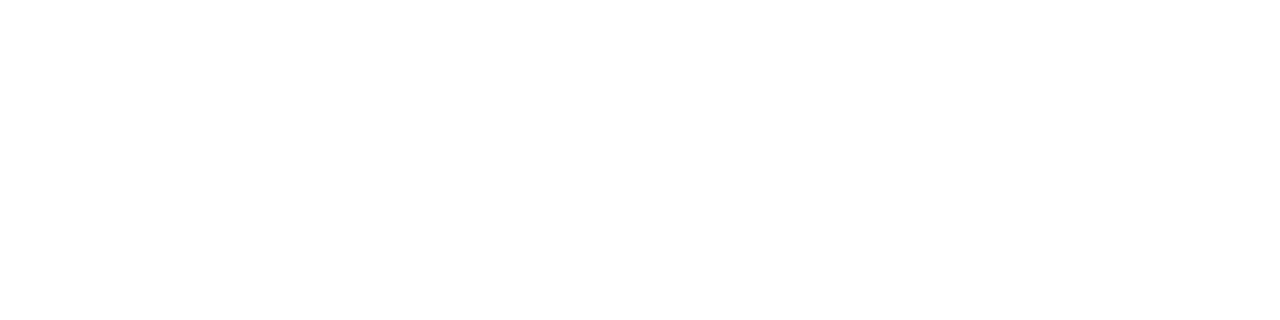
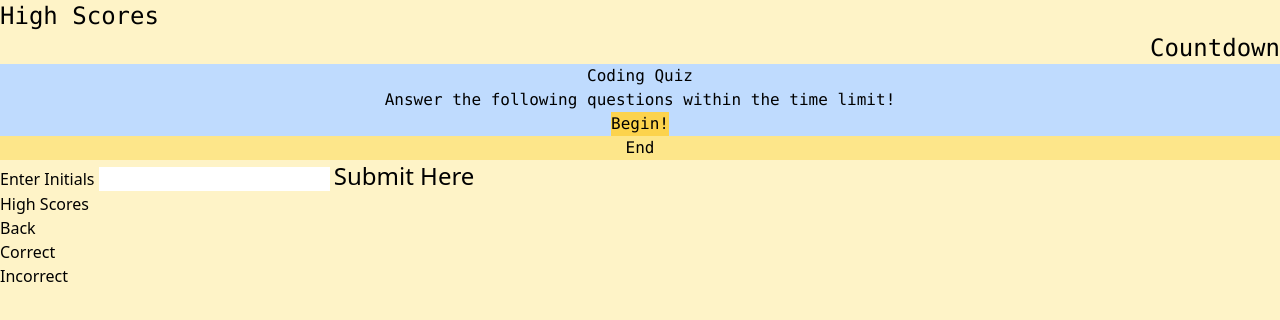
Before and after one commit to parkerjustice/WebAPI-Coding-Quiz2, a website: page index.html in a window 1280 px wide. Drawn offline with nearby package versions, Linux system fonts and the light colour scheme.

Commit message:
added more html

```diff
--- a/index.html
+++ b/index.html
@@ -6,15 +6,58 @@
     <meta http-equiv="X-UA-Compatible" content="IE=edge">
     <meta name="viewport" content="width=device-width, initial-scale=1.0">
     <title>Code Quiz</title>
+    <link href="https://unpkg.com/tailwindcss@^2/dist/tailwind.min.css" rel="stylesheet">
     <link rel="stylesheet" href="./assets/style.css">
 </head>
 
 
-<body>
+<body class="bg-yellow-100">
 
     <header>
+        <h3 class="text-left font-mono text-2xl" id="high-scores"> High Scores</h3>
+        <h3 class="text-right font-mono text-2xl countdown"> Countdown <span id="countdown"></span></h3>
+    </header>
 
-    </header>
+
+    <div id="initial-screen" class="start">
+        <div class="initial-start text-center font-mono bg-blue-200">
+            <h1> Coding Quiz </h1>
+            <p>
+                Answer the following questions within the time limit!
+            </p>
+            <button class="start btn bg-yellow-300" id="startquiz">Begin!</button>
+        </div>
+    </div>
+
+    <div id="question-sect" class="box">
+    <div id="scores" class="bg-yellow-200 font-mono text-center">
+        <h1>End</h1>
+    </div>
+
+    <form id="enter-initials" class="initials">
+        <p>Enter Initials
+            <input id="initials" class="text" type="text" name="initials" />
+            <button class="btn start text-2xl" id="submit" type="submit">Submit Here</button>
+        </p>
+    </form>
+    </div>
+
+    <div id="high-score" class="box">
+        <div class="high-score-sect">
+            <h2 class="high-scores"> High Scores</h2>
+
+            <div>
+                <button class="btn" id="goback"> Back</button>
+            </div>
+        </div>
+    </div>
+
+    <div class="box" id="correct">
+        <h1> Correct </h1>
+    </div>
+    <div class="box" id="incorrect">
+        <h2>Incorrect</h2>
+    </div>
 
 <script src="./assets/script.js"></script>
 </body>
--- /dev/null
+++ b/tailwind.config.js
@@ -0,0 +1,7 @@
+module.exports = {
+  content: [],
+  theme: {
+    extend: {},
+  },
+  plugins: [],
+}
```
Also changed, not shown: package.json (added, +7 -0 lines), 1 other file.
